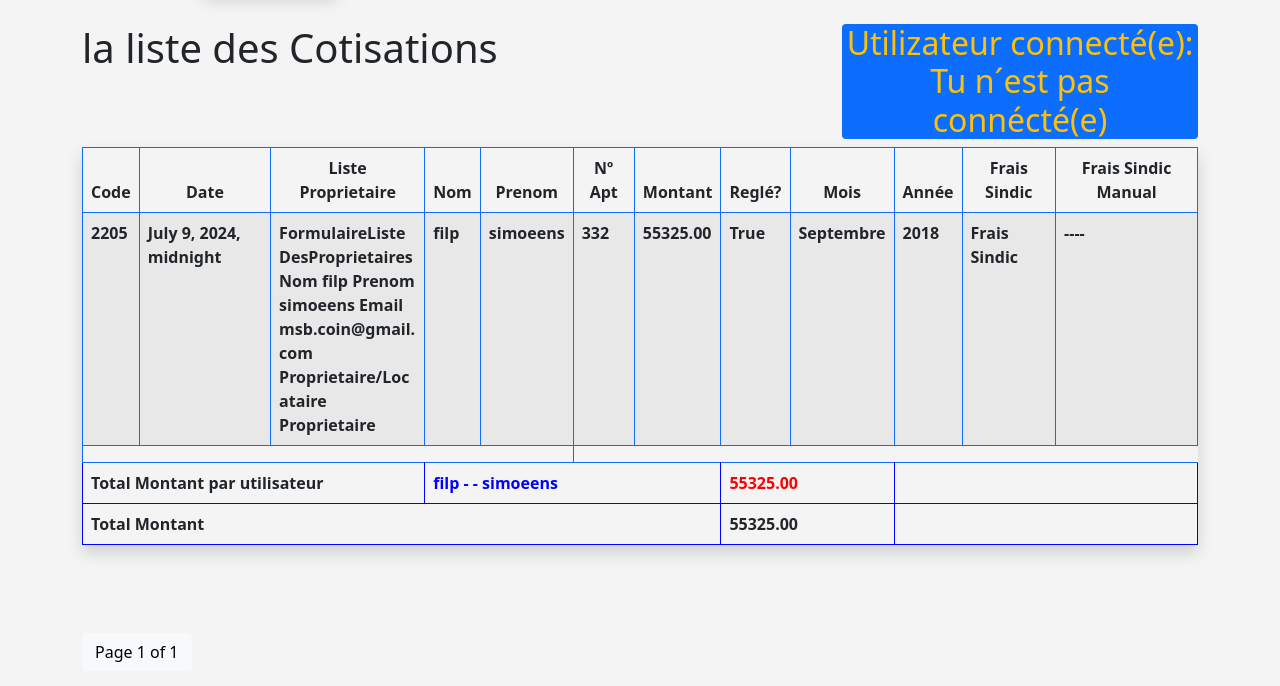
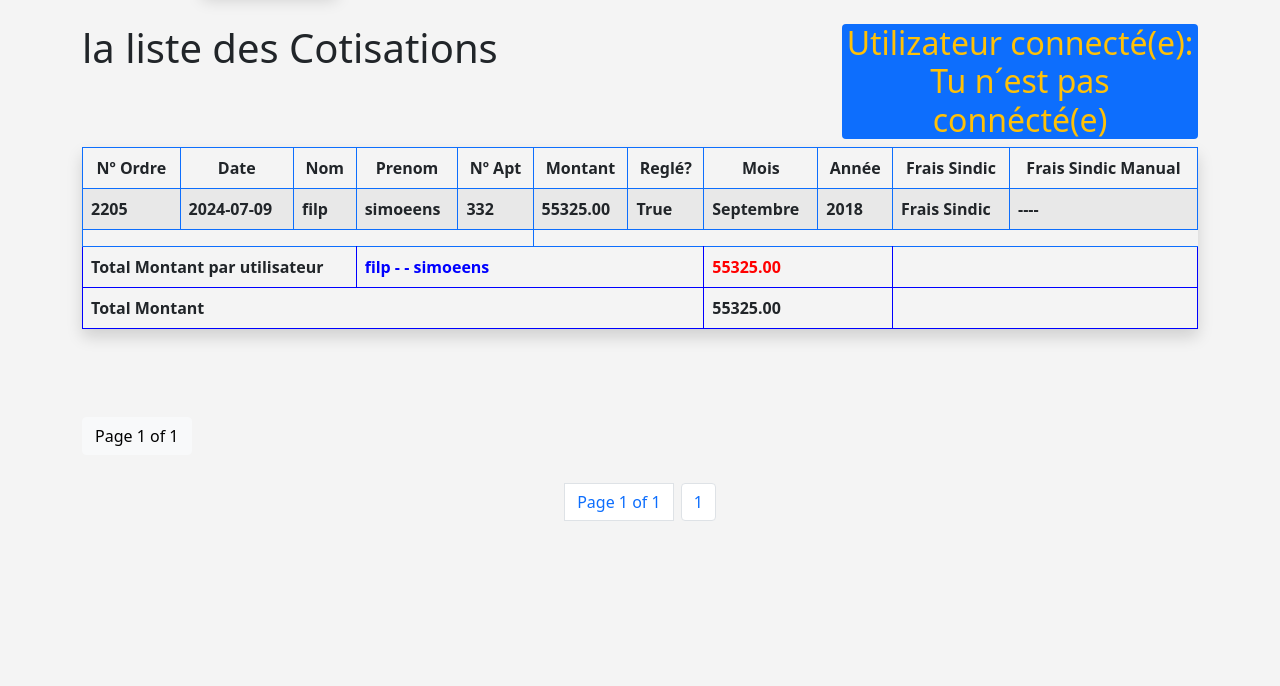
Before and after one commit to msbTemplar/gestion_immeuble, a Django app: page /liste_formulaire_cotization in a window 1280 px wide. Shown: the part 56-742 px from the top of the page. After the commit the page ends 577 px from the top, so only its background shows below. Run offline with Django 5.2, Linux system fonts and the light colour scheme; data comes from the database, SQL or seed files in the repository; both versions use the stored data as it was after the commit; lists and menus that the app fills with data are empty; some libraries are stand-ins or nearby versions.

Commit message:
mi segcommit

```diff
--- a/gestion_immeuble_app/templates/gestion_immeuble_app/la_lista_des_formulaire_liste_proprietaires.html
+++ b/gestion_immeuble_app/templates/gestion_immeuble_app/la_lista_des_formulaire_liste_proprietaires.html
@@ -3,7 +3,7 @@
 
 {% block content %}
   <div class="row">
-    <div class="col col-8"><h1>la liste des Formulaire Liste des proprietaires</h1></div>
+    <div class="col col-8"><h1>Liste des proprietaires</h1></div>
     <div class="col col-4"><h2 class="btn-primary text-center rounded text-warning">Utilizateur connecté(e):
       {% if user.is_authenticated %}
       {{name}}
--- a/gestion_immeuble_app/templates/gestion_immeuble_app/la_lista_formulaire_cotization.html
+++ b/gestion_immeuble_app/templates/gestion_immeuble_app/la_lista_formulaire_cotization.html
@@ -18,9 +18,9 @@
   <table class="table table-striped table-hover table-bordered border-primary shadow rounded custom-table">
     <thead>
       <tr>
-        <th scope="col" class="text-center">Code</th>
+        <th scope="col" class="text-center">Nº Ordre</th>
         <th scope="col" class="text-center">Date</th>
-        <th scope="col" class="text-center">Liste Proprietaire</th>
+        <th hidden scope="col" class="text-center">Liste Proprietaire</th>
         <th scope="col" class="text-center">Nom</th>
         <th scope="col" class="text-center">Prenom</th>
         <th scope="col" class="text-center">Nº Apt</th>
@@ -46,8 +46,8 @@
       {% for formulaire_cotization in la_lista_formulaire_cotization %}
       <tr>
         <th class="text-wrap" style="max-width: 150px;" scope="row">{{formulaire_cotization.codeFormCotiz}}</th>
-        <th class="text-wrap" style="max-width: 150px;" scope="row">{{formulaire_cotization.date}}</th>
-        <th class="text-wrap" style="max-width: 150px;" scope="row">{{formulaire_cotization.liste_proprietaire}}</th>
+        <th class="text-wrap" style="max-width: 150px;" scope="row">{{formulaire_cotization.date|date:"Y-m-d"}}</th>
+        <th hidden class="text-wrap" style="max-width: 150px;" scope="row">{{formulaire_cotization.liste_proprietaire}}</th>
         <th class="text-wrap" style="max-width: 150px;" scope="row">{{formulaire_cotization.nom}}</th>
         <th class="text-wrap" style="max-width: 150px;" scope="row">{{formulaire_cotization.prenom}}</th>
         <th class="text-wrap" style="max-width: 150px;" scope="row">{{formulaire_cotization.aptNum}}</th>
--- a/gestion_immeuble_app/templates/gestion_immeuble_app/la_lista_formulaire_p_concierge.html
+++ b/gestion_immeuble_app/templates/gestion_immeuble_app/la_lista_formulaire_p_concierge.html
@@ -3,7 +3,7 @@
 
 {% block content %}
   <div class="row">
-    <div class="col col-8"><h1>la liste formulaire P Concierge</h1></div>
+    <div class="col col-8"><h1>Liste Paie Concierge</h1></div>
     <div class="col col-4"><h2 class="btn-primary text-center rounded text-warning">Utilizateur connecté(e):
       {% if user.is_authenticated %}
       {{name}}
--- a/gestion_immeuble_app/templates/gestion_immeuble_app/la_liste_des_formulaire_charges.html
+++ b/gestion_immeuble_app/templates/gestion_immeuble_app/la_liste_des_formulaire_charges.html
@@ -3,7 +3,7 @@
 
 {% block content %}
   <div class="row">
-    <div class="col col-8"><h1>la liste des Formulaire charges</h1></div>
+    <div class="col col-8"><h1>Liste charges de l'immeuble</h1></div>
     <div class="col col-4"><h2 class="btn-primary text-center rounded text-warning">Utilizateur connecté(e):
       {% if user.is_authenticated %}
       {{name}}
```
Also changed, not shown: db.sqlite3.
